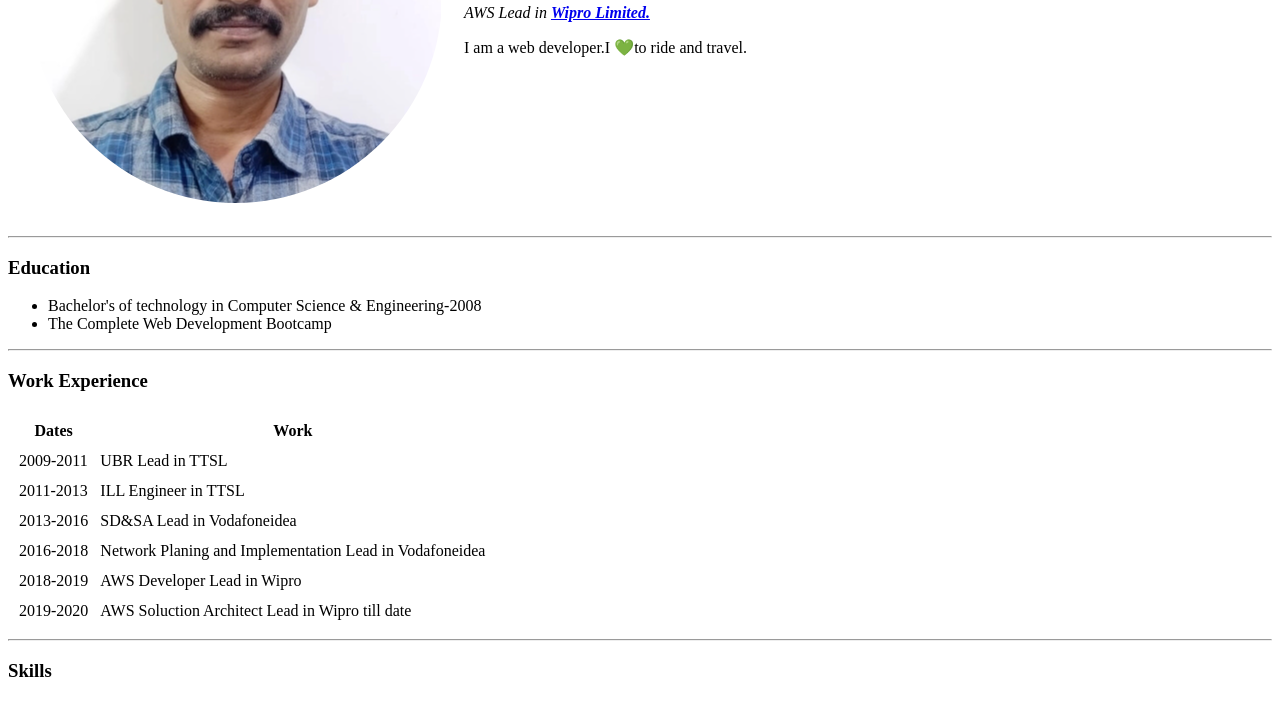
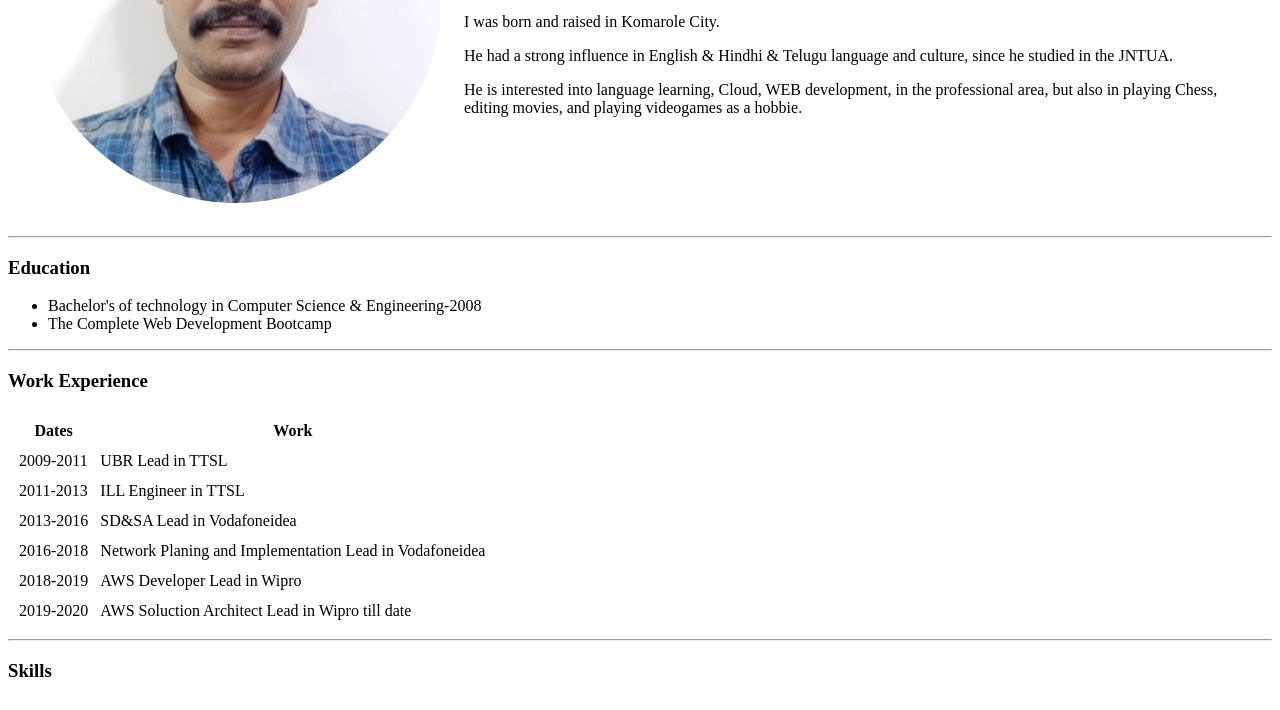
Before and after one commit to nswamywebdeveloper/cv, a plain HTML site: page index.html in a window 1280 px wide. Shown: the part 239-949 px from the top of the page. Drawn offline with Linux system fonts and the light colour scheme.

Commit message:
Add initial cv websites files

```diff
--- a/index.html
+++ b/index.html
@@ -11,7 +11,11 @@
             <td><img src="Tata1.png " alt="Narayanaswamy profile pic"></td>
             <td><h1>Narayanaswamy</h1>
             <p><em>AWS Lead in <strong><a href="https://mywipro.wipro.com//">Wipro Limited.</a></strong></em></p>
-            <p>I am a web developer.I 💚to ride and travel.</p></td>
+            <p>I am a web developer.I 💚to ride and travel.</p>
+            <p>I was born and raised in Komarole City.</p>
+            <p>He had a strong influence in English & Hindhi & Telugu language and culture, since he studied in the JNTUA.</p>
+            <p>He is interested into language learning, Cloud, WEB development, in the professional area, but also in playing
+            Chess, editing movies, and playing videogames as a hobbie.</p></td>
         </tr>
     </table>
 
```
